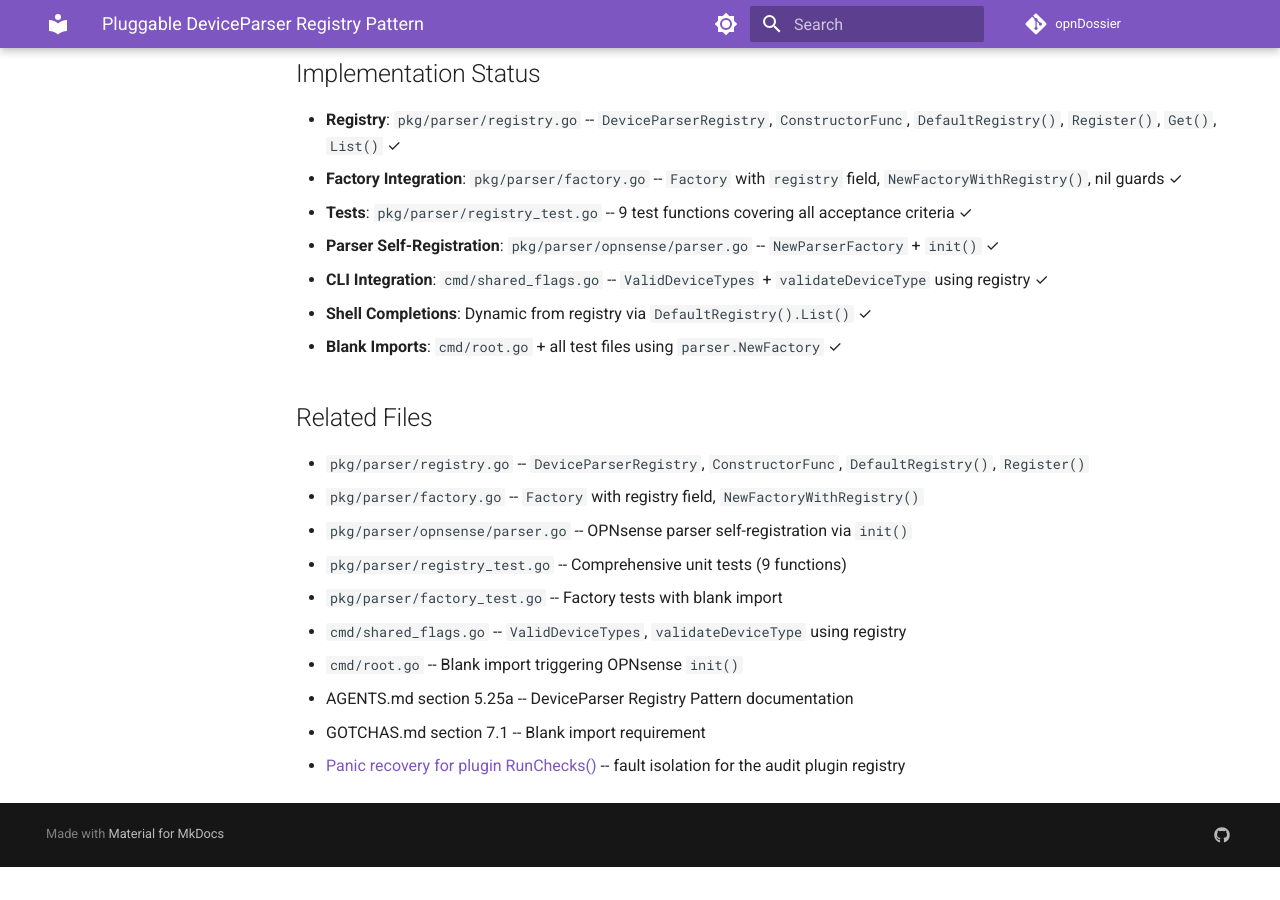
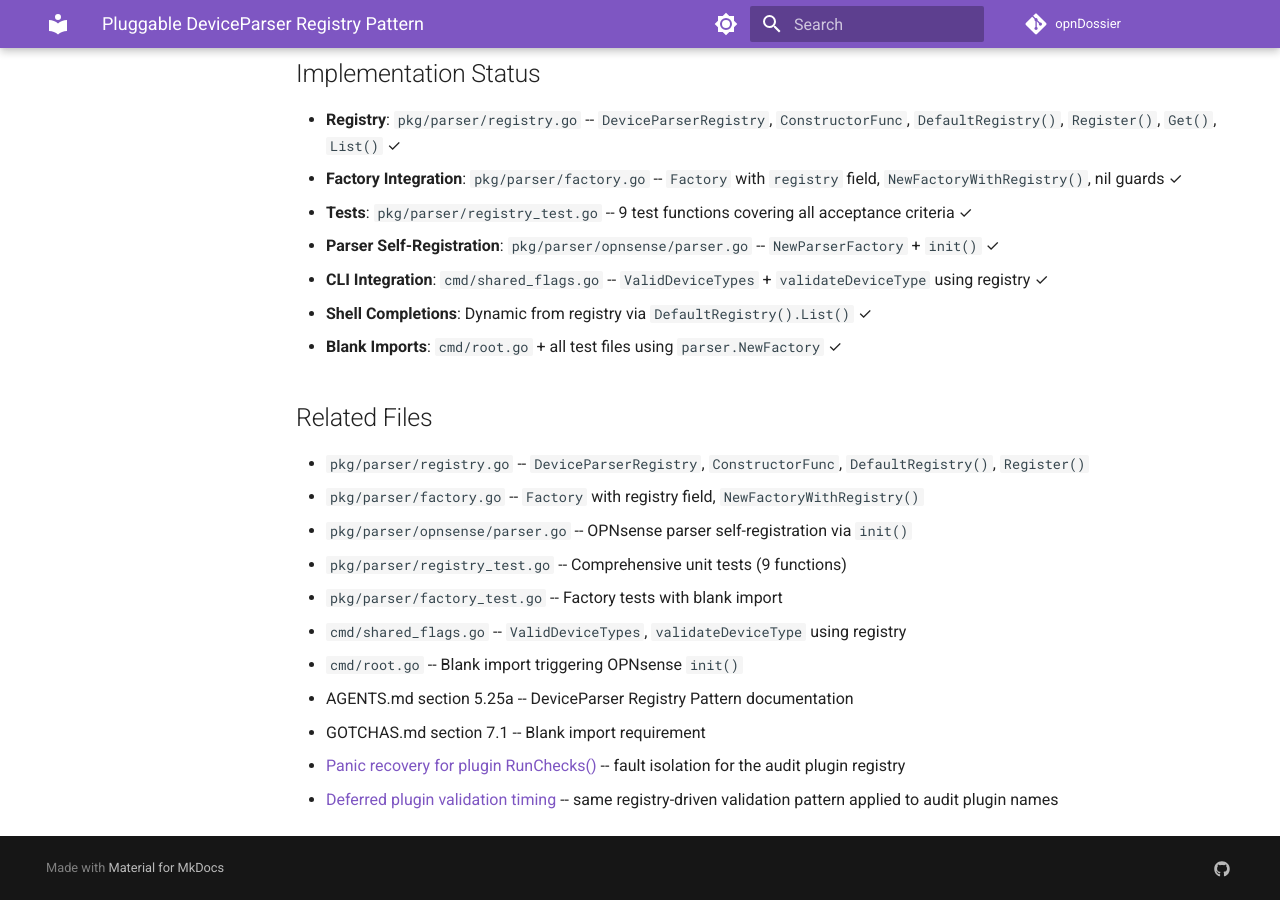
Before and after one commit to EvilBit-Labs/opnDossier, an MkDocs documentation site: the page built from docs/solutions/architecture-issues/pluggable-deviceparser-registry-pattern.md, in a window 1280 px wide and 900 px high, scrolled down 6128 px. Built offline with MkDocs 1.6.1 and Material for MkDocs 9.7.7, drawn with Linux system fonts in a browser that asks for light colours; comment, search, counter and statistics services are not loaded; the version menu is left out; before the commit the page ends 6995 px from its top, so only the background shows below that.

Commit message:
fix(docs): add reference for deferred plugin validation timing in documentation
Signed-off-by: UncleSp1d3r <unclesp1d3r@evilbitlabs.io>

```diff
--- a/docs/solutions/architecture-issues/pluggable-deviceparser-registry-pattern.md
+++ b/docs/solutions/architecture-issues/pluggable-deviceparser-registry-pattern.md
@@ -297,3 +297,4 @@ func validateDeviceType() error {
 - AGENTS.md section 5.25a -- DeviceParser Registry Pattern documentation
 - GOTCHAS.md section 7.1 -- Blank import requirement
 - [Panic recovery for plugin RunChecks()](../runtime-errors/plugin-panic-recovery-audit-runchecks.md) -- fault isolation for the audit plugin registry
+- [Deferred plugin validation timing](../logic-errors/cli-prerun-validation-timing-dynamic-plugins.md) -- same registry-driven validation pattern applied to audit plugin names
```
